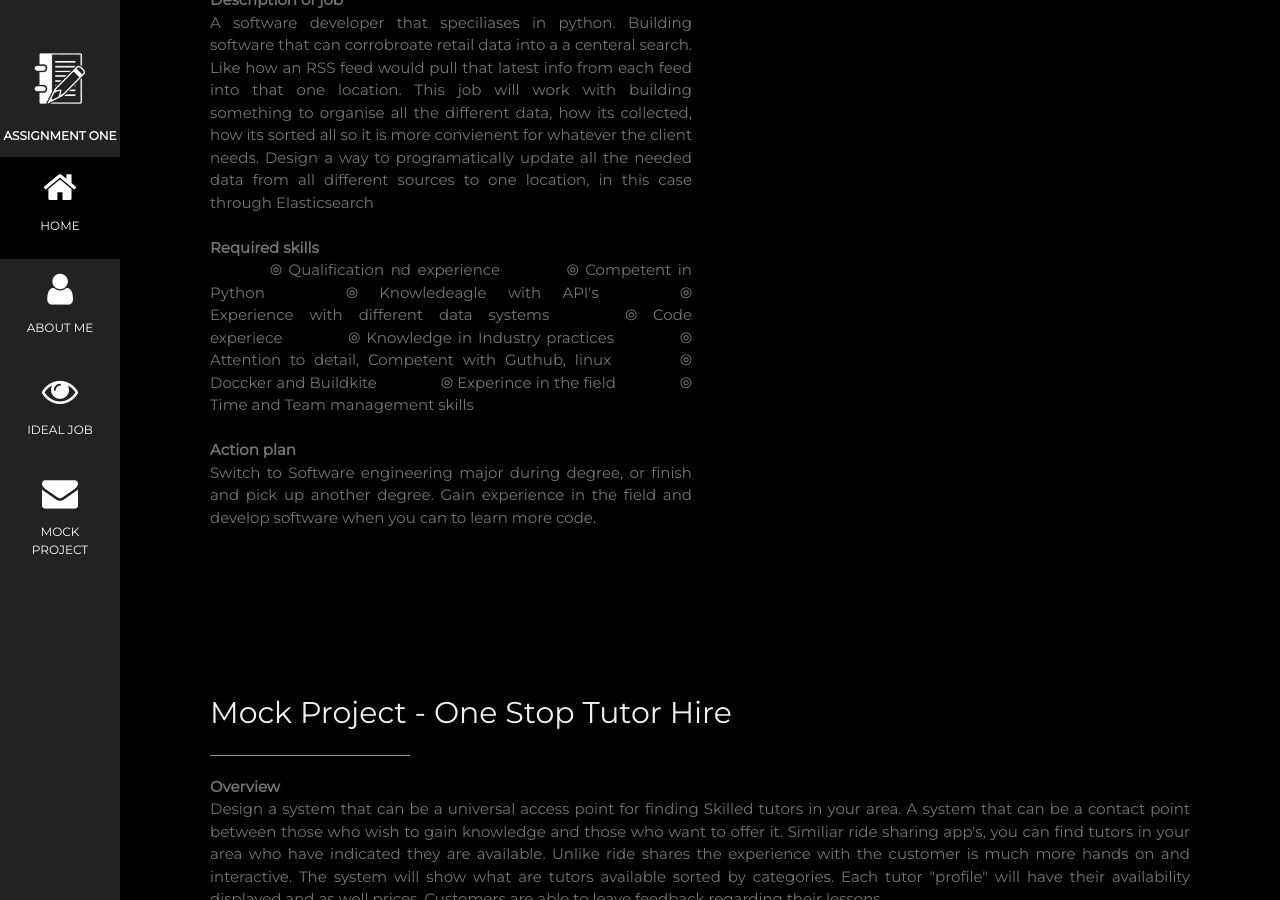
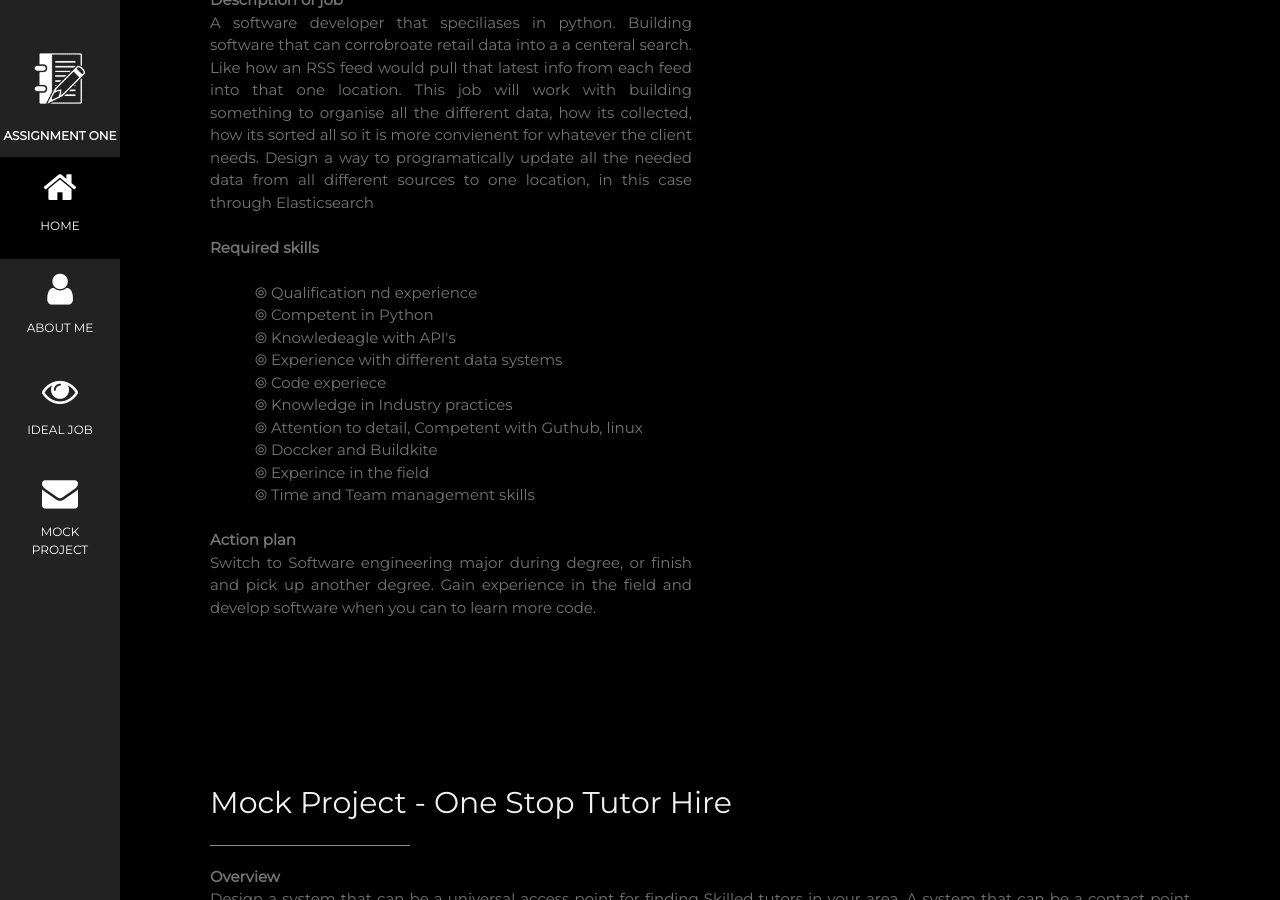
Before and after one commit to ceylonhue/begin, a Jekyll site: the page built from index.md, in a window 1280 px wide and 900 px high, scrolled down 5315 px. Built offline with Jekyll 4.4.1, drawn with Linux system fonts in a browser that asks for light colours; our own code applies the rules of GitHub Pages for plain Markdown files.

```diff
--- a/_layouts/default.html
+++ b/_layouts/default.html
@@ -222,17 +222,17 @@ This job will work with building something to organise all the different data, h
         for whatever the client needs. Design a way to programatically update all the needed data from all different sources to one location, in this case
 through Elasticsearch
 <br><bR>
-<B>Required skills</B><br>
-                         &emsp;&emsp;&emsp;&emsp;⦾ Qualification nd experience
-                         &emsp;&emsp;&emsp;&emsp;⦾ Competent in Python
-                         &emsp;&emsp;&emsp;&emsp;⦾ Knowledeagle with API's
-                         &emsp;&emsp;&emsp;&emsp;⦾ Experience with different data systems
-                         &emsp;&emsp;&emsp;&emsp;⦾ Code experiece
-                         &emsp;&emsp;&emsp;&emsp;⦾ Knowledge in Industry practices
-                         &emsp;&emsp;&emsp;&emsp;⦾ Attention to detail, Competent with Guthub, linux
-                         &emsp;&emsp;&emsp;&emsp;⦾ Doccker and Buildkite
-                         &emsp;&emsp;&emsp;&emsp;⦾ Experince in the field
-                         &emsp;&emsp;&emsp;&emsp;⦾ Time and Team management skills
+<B>Required skills</B><br><BR>
+                         &emsp;&emsp;&emsp;⦾ Qualification nd experience<BR>
+                         &emsp;&emsp;&emsp;⦾ Competent in Python<BR>
+                         &emsp;&emsp;&emsp;⦾ Knowledeagle with API's<BR>
+                         &emsp;&emsp;&emsp;⦾ Experience with different data systems<BR>
+                         &emsp;&emsp;&emsp;⦾ Code experiece<BR>
+                         &emsp;&emsp;&emsp;⦾ Knowledge in Industry practices<BR>
+                         &emsp;&emsp;&emsp;⦾ Attention to detail, Competent with Guthub, linux<BR>
+                         &emsp;&emsp;&emsp;⦾ Doccker and Buildkite <BR>
+                         &emsp;&emsp;&emsp;⦾ Experince in the field <BR>
+                         &emsp;&emsp;&emsp;⦾ Time and Team management skills
 <br><br>
 <B>Action plan </B><br> Switch to Software engineering major during degree, or finish and pick up another degree. Gain experience in the field
 and develop software when you can to learn more code.
```
